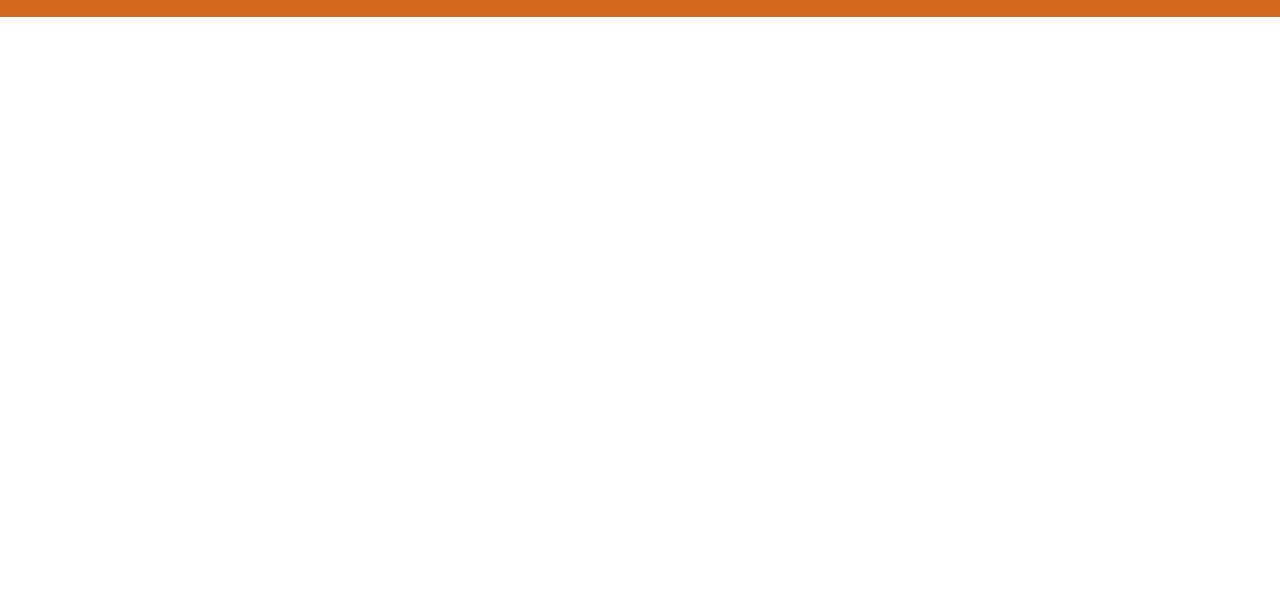
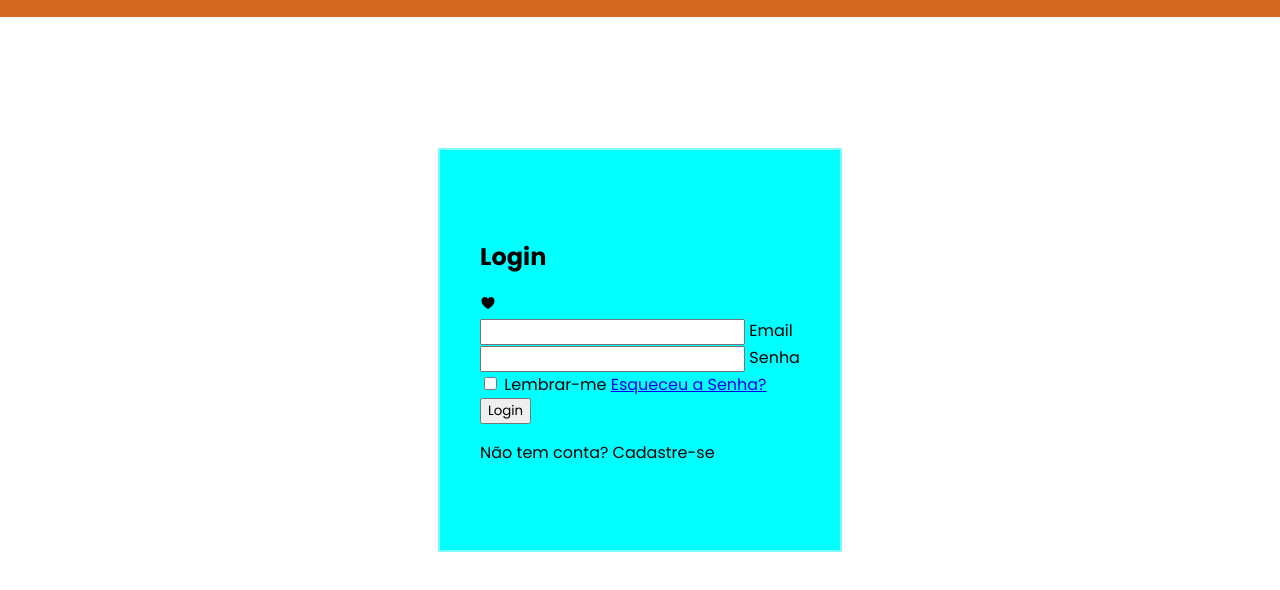
Before and after one commit to DarqWendel/FormularioHTMLeCSS, a plain HTML site: page index.html in a window 1280 px wide. Shown: the part 58-648 px from the top of the page. Drawn offline with nearby package versions, Linux system fonts and the light colour scheme.

Commit message:
Criando o form do login e centralizando

```diff
--- a/css/style.css
+++ b/css/style.css
@@ -2,6 +2,14 @@
 
 * {
     font-family: 'Poppins';
+}
+
+body {
+    display: flex;
+    justify-content: center;
+    align-items: center;
+    height: 100vh;
+    min-height: 100vh; /* vh é o tamanho da tela */
 }
 
 header {
@@ -15,3 +23,19 @@ header {
     background-color: chocolate;
 
 }
+
+.logo {
+
+}
+
+main {
+    position: relative;
+    width: 400px;
+    height: 400px;
+    border: 2px solid rgba(255, 255, 255, .5);
+    display: flex;
+    justify-content: center;
+    align-items: center;
+    background-color: aqua;
+
+}
--- a/index.html
+++ b/index.html
@@ -6,7 +6,10 @@
     <title>Form Login</title>
     <!-- Importando arquivo css -->
     <link rel="stylesheet" href="css/style.css">
-    <!-- Importando fonte Poppins -->
+    <!-- Importando os Ícones -->
+    <script type="module" src="https://unpkg.com/ionicons@7.1.0/dist/ionicons/ionicons.esm.js"></script>
+    <script nomodule src="https://unpkg.com/ionicons@7.1.0/dist/ionicons/ionicons.js"></script>
+
 
 
 </head>
@@ -24,5 +27,44 @@
             <button class="btn-login">Login</button>
         </nav>
     </header>
+
+    <main>
+            <span class="icons">
+                <div class="form-box login">
+                    <h2>Login</h2>
+                    <ion-icon name="heart"></ion-icon>
+
+
+                    <form>
+
+
+
+                            <div class="input-box">
+                                <input type="email" name="email" id="email">
+                                <label for="email">Email</label> <!--<ion-icon name="mail"></ion-icon> -->
+                            </div>
+
+
+                            <div class="input-box">
+                                <input type="password" name="senha" id="senha">
+                                <label for="senha">Senha</label>  <!-- <ion-icon name="lock-closed"></ion-icon> -->
+                            </div>
+
+                            <div class="lembrar-senha">
+                                <input type="checkbox" id="lembrar">
+                                <label for="lembrar">Lembrar-me</label>
+                                <a href="#">Esqueceu a Senha?</a>
+                            </div>
+
+                            <button class="btn"  type="submit">Login</button>
+                            <p>Não tem conta? <a href="#"></a>Cadastre-se</p>
+
+
+
+                    </form>
+                </div>
+            </span>
+
+    </main>
 </body>
 </html>
```
